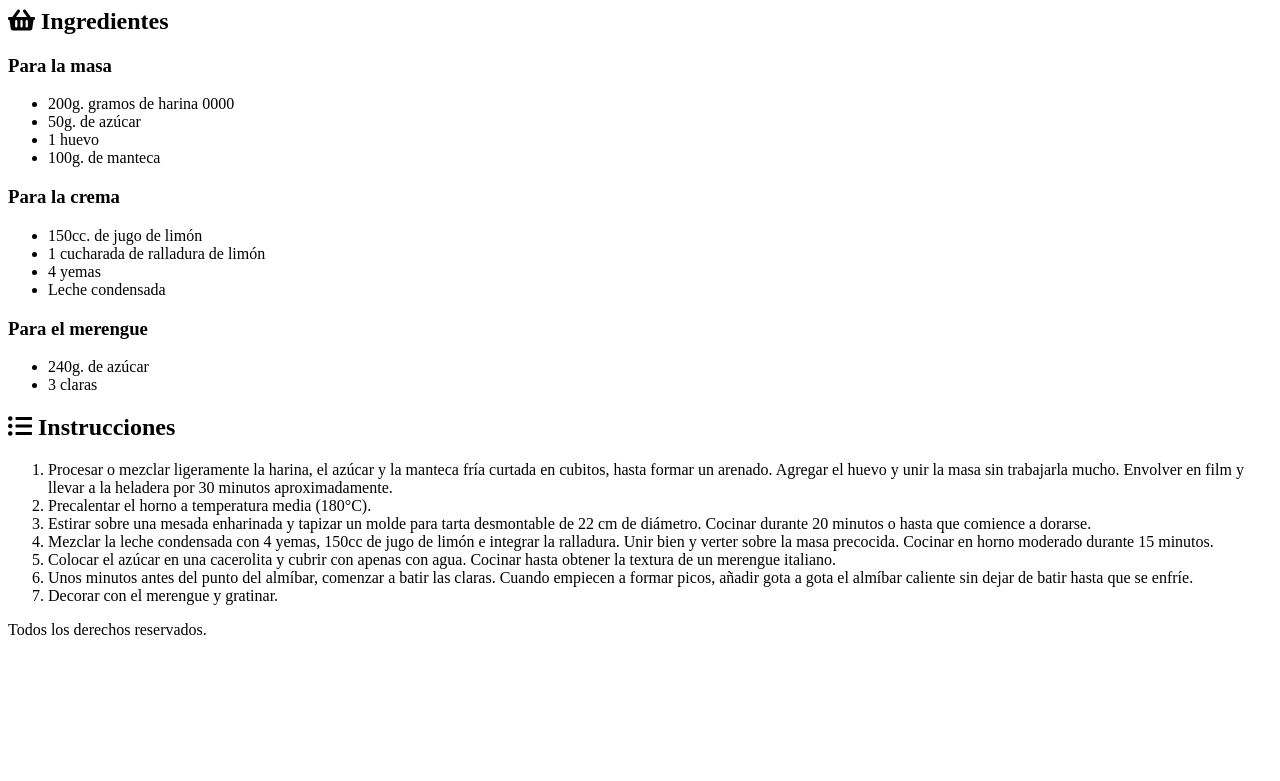
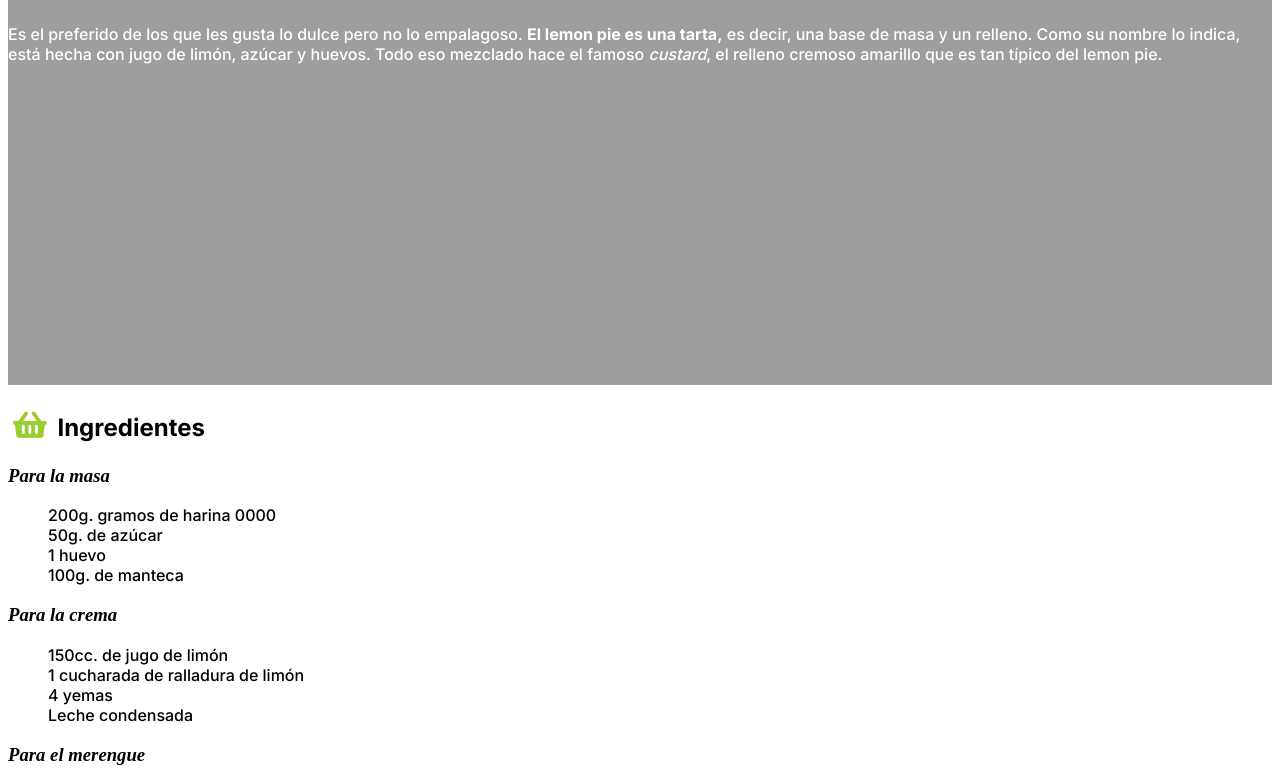
Before and after one commit to DayhanaRamirez/clase_FrontEnd1, a plain HTML site: page lemonPie/index.html in a window 1280 px wide. Shown: the part 232-1013 px from the top of the page. Before the commit the page ends 887 px from the top, so only its background shows below. Drawn offline with Linux system fonts and the light colour scheme; the site is published under a folder, as on GitHub Pages, so addresses that start at the root find nothing; a web font is replaced by a local one.

Commit message:
Cuarto intento de organizar los links

```diff
--- a/lemonPie/index.html
+++ b/lemonPie/index.html
@@ -6,7 +6,7 @@
     <meta name="viewport" content="width=device-width, initial-scale=1.0">
     <title>Lemon Pie</title>
     <link rel="stylesheet" href="https://cdnjs.cloudflare.com/ajax/libs/font-awesome/5.15.3/css/all.min.css" integrity="sha512-iBBXm8fW90+nuLcSKlbmrPcLa0OT92xO1BIsZ+ywDWZCvqsWgccV3gFoRBv0z+8dLJgyAHIhR35VZc2oM/gI1w==" crossorigin="anonymous" referrerpolicy="no-referrer" />
-    <link rel="stylesheet" href="/css/styles.css">
+    <link rel="stylesheet" href="./css/styles.css">
 </head>
 <body>
     <header>
```
Also changed, not shown: cv/sobremi.html (+1 -1 lines).
